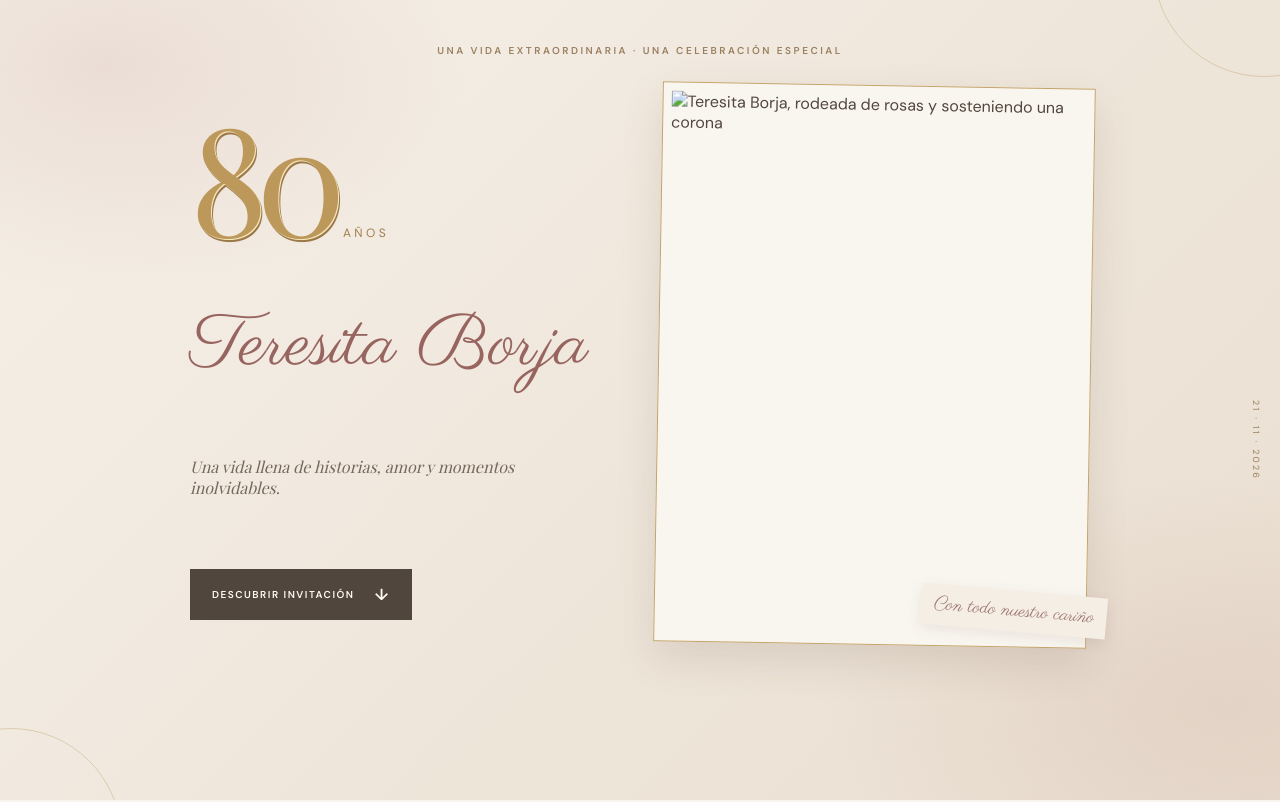
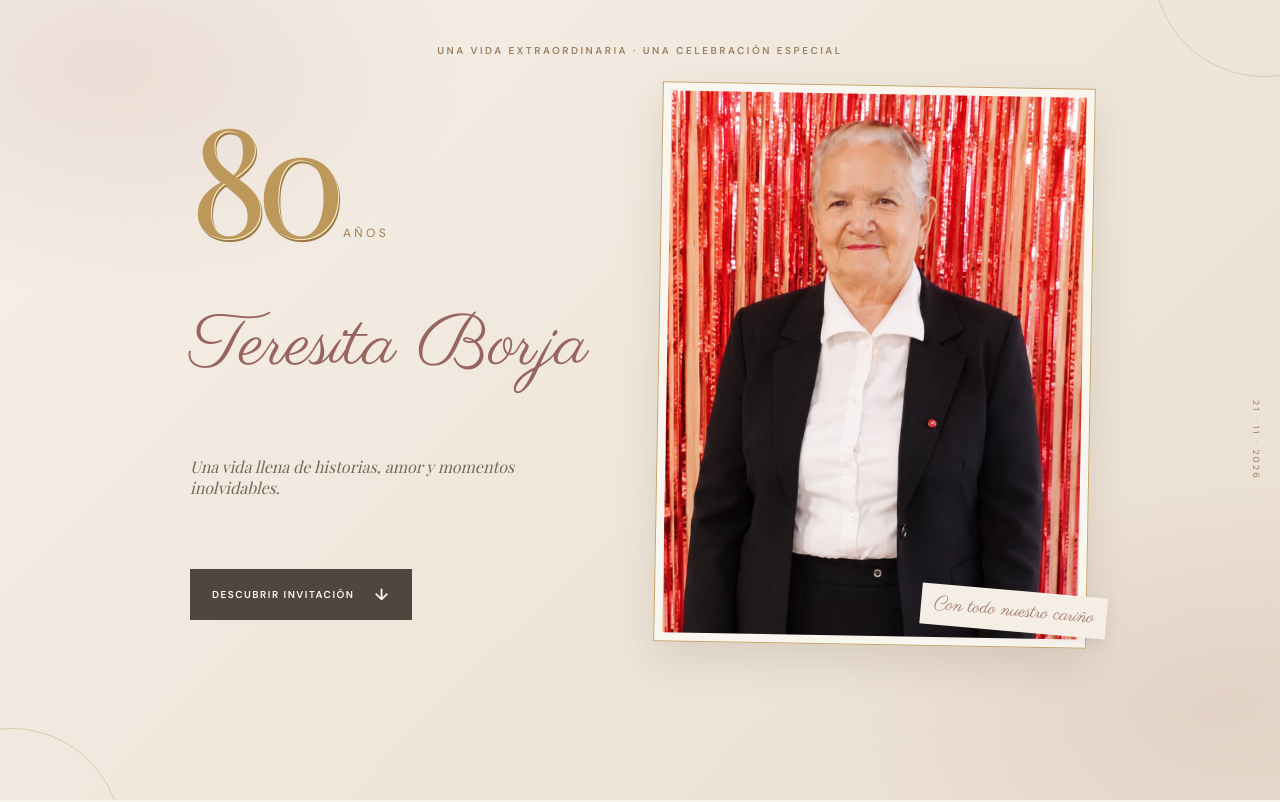
Before and after one commit to cumpleteresita/80s, a plain HTML site: page index.html in a window 1280 px wide. Shown: the top 802 px of the page. Drawn offline with nearby package versions, Linux system fonts and the light colour scheme.

Commit message:
Update index.html

```diff
--- a/index.html
+++ b/index.html
@@ -17,7 +17,7 @@
       <div class="cover-inner">
         <p class="eyebrow">UNA VIDA EXTRAORDINARIA · UNA CELEBRACIÓN ESPECIAL</p>
         <div class="portrait-wrap">
-          <img class="portrait" src="teresita2.jpg" alt="Teresita Borja, rodeada de rosas y sosteniendo una corona">
+          <img class="portrait" src="teresita2.jpeg" alt="Teresita Borja, rodeada de rosas y sosteniendo una corona">
           <span class="portrait-caption">Con todo nuestro cariño</span>
         </div>
         <div class="number-lockup" aria-label="80 años">
```
